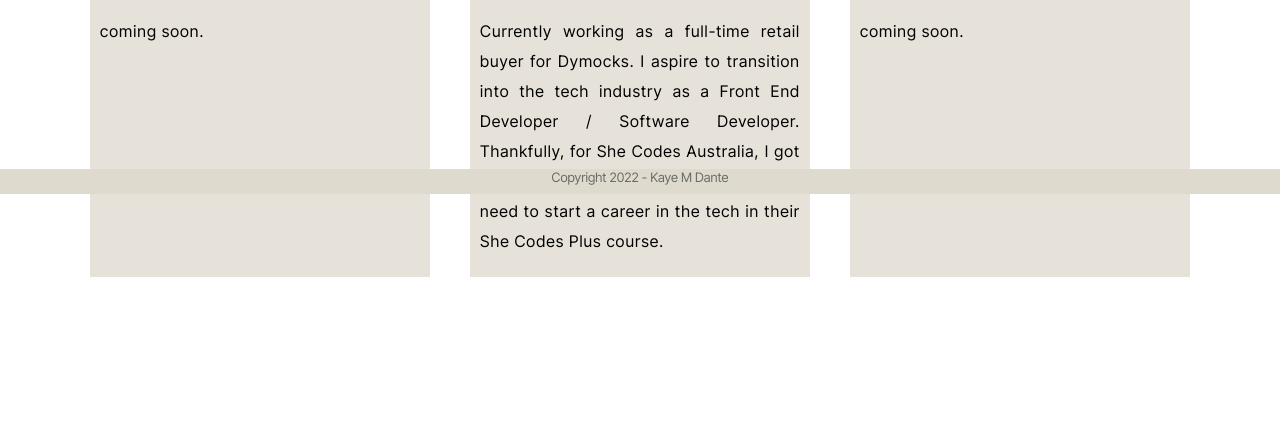
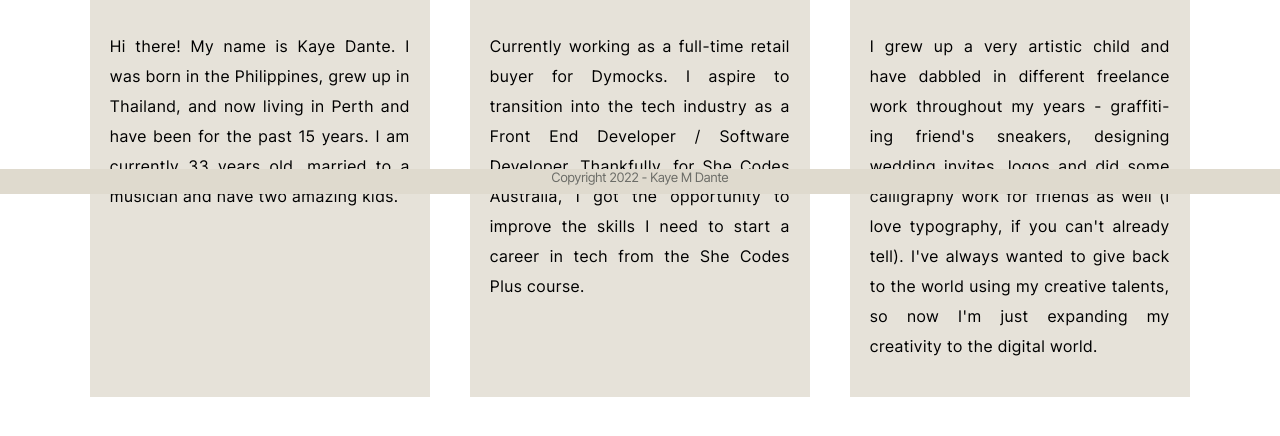
Before and after one commit to KayeDante89/KayeDante89.github.io, a plain HTML site: page about-page.html in a window 1280 px wide. Shown: the part 606-1042 px from the top of the page. Before the commit the page ends 973 px from the top, so only its background shows below. Drawn offline with Linux system fonts and the light colour scheme.

Commit message:
Updated About Me
updated entries for about me page

```diff
--- a/about-page.html
+++ b/about-page.html
@@ -27,20 +27,24 @@
         <div class="proj-div">
             <h3 class="proj-titles">Life</h3>
             <img src="images/image1.jpg">
-            <p>coming soon.</p>
+            <p class="about-p">Hi there! My name is Kaye Dante. I was born in the Philippines, grew up in Thailand, and now living in Perth and have been for the past 15 years. I am currently 33 years old, married to a musician and have two amazing kids.
+            </p>
         </div>
         <div class="proj-div">
             <h3 class="proj-titles">Career</h3>
             <img src="images/image2.jpg">
-            <p>Currently working as a full-time retail buyer for Dymocks.
+            <p class="about-p">Currently working as a full-time retail buyer for Dymocks.
                 I aspire to transition into the tech industry as a Front End Developer / Software Developer.
-                Thankfully, for She Codes Australia, I got the opportunity to improve the skills I need to start a career in the tech in their She Codes Plus course.
+                Thankfully, for She Codes Australia, I got the opportunity to improve the skills I need to start a career in tech from the She Codes Plus course.
             </p>
         </div>
         <div class="proj-div">
             <h3 class="proj-titles">Hobbies</h3>
             <img src="images/image3.jpg">
-            <p>coming soon.</p>
+            <p class="about-p">I grew up a very artistic child and have dabbled in different freelance work throughout my years - graffiti-ing friend's sneakers, designing wedding invites, logos and
+                did some calligraphy work for friends as well (I love typography, if you can't already tell).
+                I've always wanted to give back to the world using my creative talents, so now I'm just expanding my creativity to the digital world.
+            </p>
         </div>
     </section>
     <footer>
--- a/styles.css
+++ b/styles.css
@@ -223,7 +223,7 @@ label {
 
 .form-item label {
   font-size: 18px;
-  flex-basis: 15%;
+  flex-basis: 14%;
 }
 
 .form-item button {
@@ -236,6 +236,13 @@ label {
 #p-contact {
   margin: auto;
   width: 560px;
+}
+
+/* ---- CSS FOR ABOUT ME PAGE ---- */
+
+.about-p {
+  padding: 20px;
+  line-height: 30px;
 }
 
 /* ------ MEDIA QUERIES  ------ */
```
